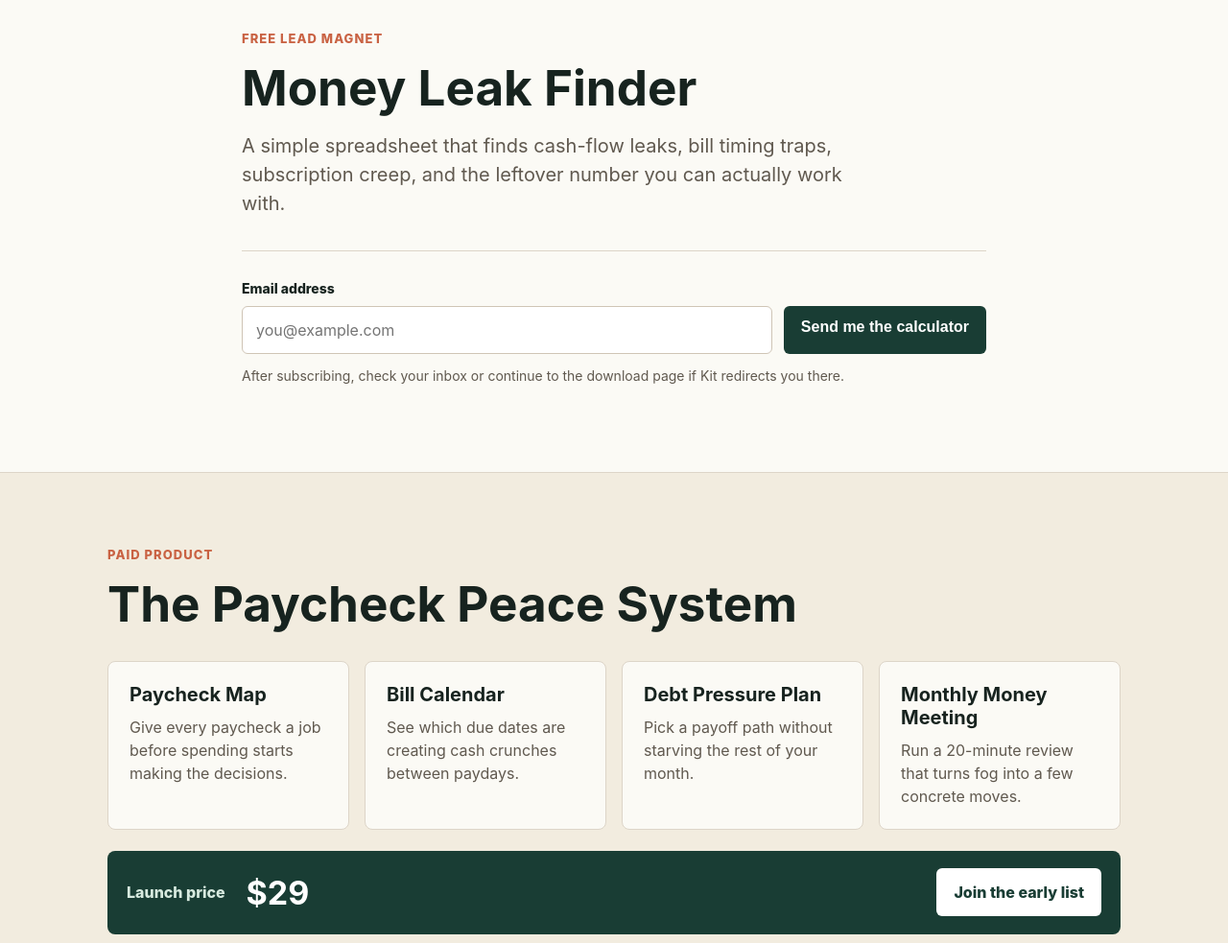
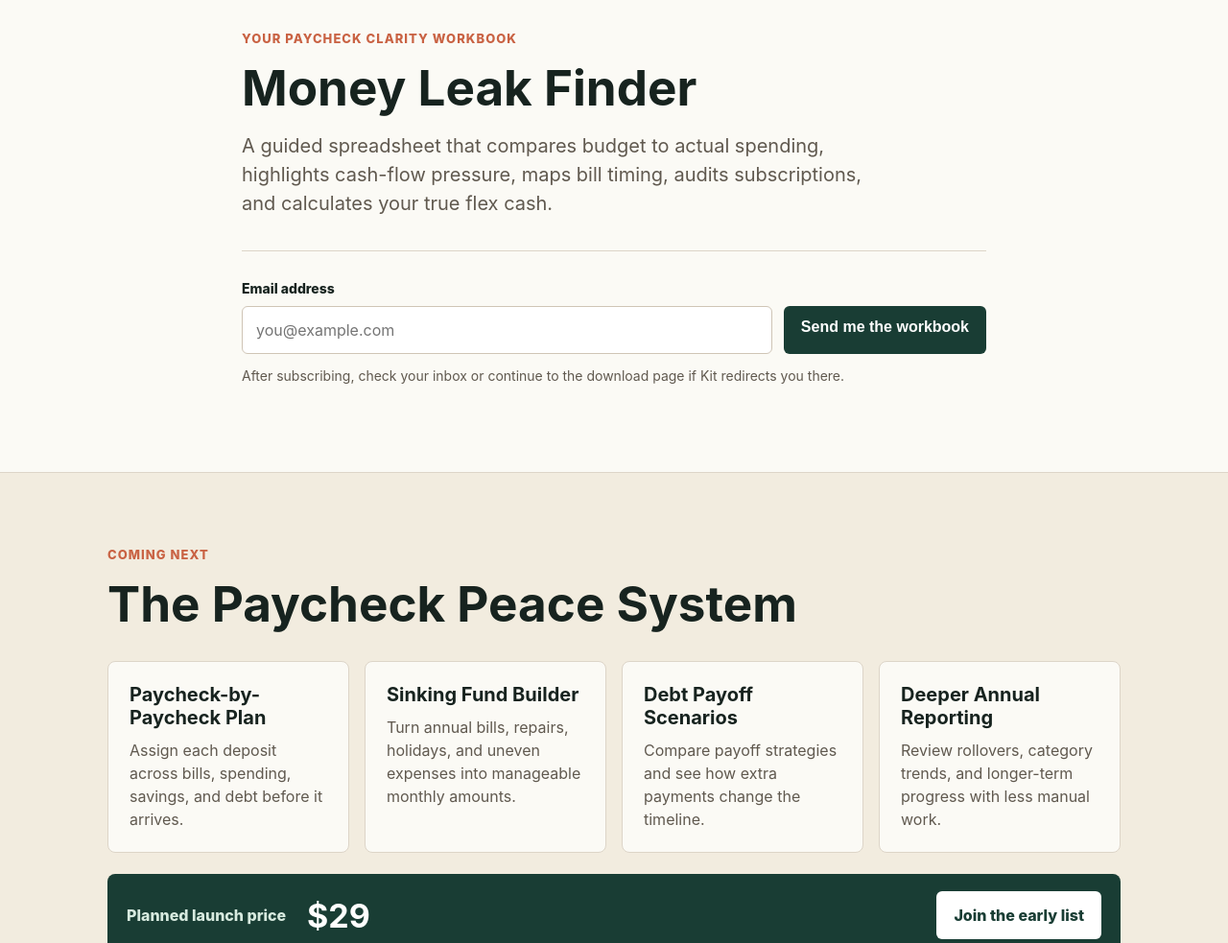
Before and after one commit to MattHunter12/profit-hunter, a website: page landing/index.html in a window 1280 px wide. Shown: the part 1180-2163 px from the top of the page at 96% size. Drawn offline with Linux system fonts and the light colour scheme.

Commit message:
Update index.html

```diff
--- a/landing/index.html
+++ b/landing/index.html
@@ -6,7 +6,7 @@
     <title>Profit Hunter | Money Leak Finder</title>
     <meta
       name="description"
-      content="An accountant-backed calculator and system for people who make decent money but still feel broke before payday."
+      content="An accountant-built cash-flow workbook for people who make decent money but still feel broke before payday."
     />
     <link rel="stylesheet" href="styles.css" />
   </head>
@@ -14,9 +14,9 @@
     <header class="site-header">
       <a class="brand" href="/">Profit Hunter</a>
       <nav aria-label="Primary">
-        <a href="#kit">The Kit</a>
+        <a href="#kit">What's Next</a>
         <a href="#proof">Why It Works</a>
-        <a class="nav-cta" href="#download">Get the Calculator</a>
+        <a class="nav-cta" href="#download">Get the Workbook</a>
       </nav>
     </header>
 
@@ -26,18 +26,18 @@
           <p class="eyebrow">Accountant-backed paycheck clarity</p>
           <h1>You can earn decent money and still feel broke before payday.</h1>
           <p class="lede">
-            The Money Leak Finder helps you see where your paycheck is going,
-            which bills are crowding your cash, and what to move before the money disappears.
+            The Money Leak Finder helps you compare your plan with real spending,
+            see which categories are crowding your cash, and choose what to change next.
           </p>
           <div class="hero-actions">
-            <a class="button primary" href="#download">Get the free calculator</a>
-            <a class="button secondary" href="#kit">See the paid kit</a>
+            <a class="button primary" href="#download">Get the free workbook</a>
+            <a class="button secondary" href="#kit">See what's coming</a>
           </div>
         </div>
         <figure class="hero-visual">
           <img
             src="assets/profit-hunter-money-leak-dashboard.png"
-            alt="Money Leak Finder dashboard showing paycheck, fixed bills, money leaks, and four paycheck jobs."
+            alt="Money Leak Finder cash-flow dashboard showing take-home pay, fixed costs, spending categories, and a suggested next move."
           />
         </figure>
       </section>
@@ -63,11 +63,11 @@
 
       <section id="download" class="download">
         <div class="section-inner">
-          <p class="eyebrow">Free lead magnet</p>
+          <p class="eyebrow">Your paycheck clarity workbook</p>
           <h2>Money Leak Finder</h2>
           <p class="section-lede">
-            A simple spreadsheet that finds cash-flow leaks, bill timing traps, subscription creep,
-            and the leftover number you can actually work with.
+            A guided spreadsheet that compares budget to actual spending, highlights cash-flow
+            pressure, maps bill timing, audits subscriptions, and calculates your true flex cash.
           </p>
           <div class="signup kit-form-wrap">
             <form
@@ -84,7 +84,7 @@
                   placeholder="you@example.com"
                   required
                 />
-                <button type="submit">Send me the calculator</button>
+                <button type="submit">Send me the workbook</button>
               </div>
             </form>
             <p class="form-note">
@@ -96,28 +96,28 @@
 
       <section id="kit" class="kit band">
         <div class="section-inner">
-          <p class="eyebrow">Paid product</p>
+          <p class="eyebrow">Coming next</p>
           <h2>The Paycheck Peace System</h2>
           <div class="feature-grid">
             <article>
-              <h3>Paycheck Map</h3>
-              <p>Give every paycheck a job before spending starts making the decisions.</p>
+              <h3>Paycheck-by-Paycheck Plan</h3>
+              <p>Assign each deposit across bills, spending, savings, and debt before it arrives.</p>
             </article>
             <article>
-              <h3>Bill Calendar</h3>
-              <p>See which due dates are creating cash crunches between paydays.</p>
+              <h3>Sinking Fund Builder</h3>
+              <p>Turn annual bills, repairs, holidays, and uneven expenses into manageable monthly amounts.</p>
             </article>
             <article>
-              <h3>Debt Pressure Plan</h3>
-              <p>Pick a payoff path without starving the rest of your month.</p>
+              <h3>Debt Payoff Scenarios</h3>
+              <p>Compare payoff strategies and see how extra payments change the timeline.</p>
             </article>
             <article>
-              <h3>Monthly Money Meeting</h3>
-              <p>Run a 20-minute review that turns fog into a few concrete moves.</p>
+              <h3>Deeper Annual Reporting</h3>
+              <p>Review rollovers, category trends, and longer-term progress with less manual work.</p>
             </article>
           </div>
           <div class="price-strip">
-            <span>Launch price</span>
+            <span>Planned launch price</span>
             <strong>$29</strong>
             <a class="button primary" href="#download">Join the early list</a>
           </div>
```
